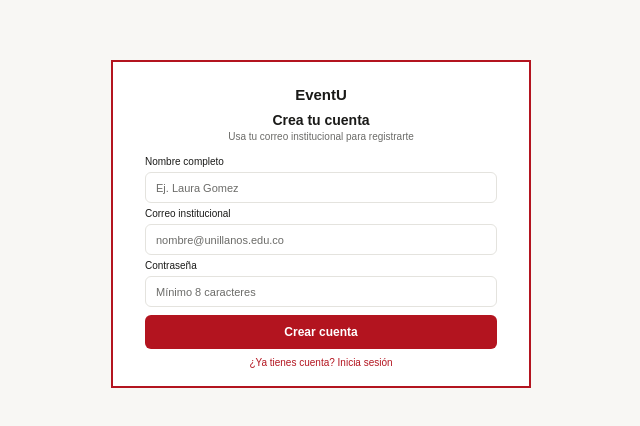
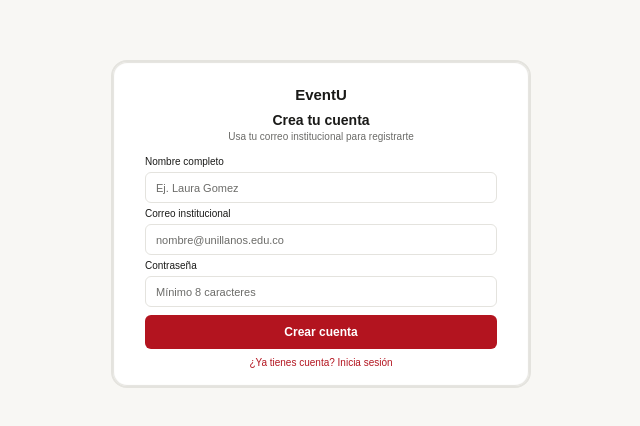
Before and after one commit to atlas-interactive/eventu-web, a React (Vite) app: page / in a window 1280 px wide. Shown: the part 176-602 px from the top of the page, without its empty margins (319-959 px from the left). Built offline with nearby package versions, Linux system fonts and the light colour scheme; no server answers.

Commit message:
Add email validation and enhance registration form styles: implement institutional email regex and update border styles

```diff
--- a/src/features/auth/FormularioRegistro.tsx
+++ b/src/features/auth/FormularioRegistro.tsx
@@ -2,6 +2,8 @@ import React, { useState } from 'react';
 import { isAxiosError } from 'axios';
 import { registrarUsuario } from './services/authService';
 import type { RegistroDTO } from '../../types/auth';
+
+const correoInstitucionalRegex = /^[A-Za-z0-9._%+-]+@[A-Za-z0-9.-]+\.(edu|edu\.[a-z]{2})$/;
 
 export const FormularioRegistro: React.FC = () => {
     const [formData, setFormData] = useState<RegistroDTO>({
@@ -27,9 +29,15 @@ export const FormularioRegistro: React.FC = () => {
     // Maneja el envío del formulario
     const handleSubmit = async (e: React.SubmitEvent<HTMLFormElement>) => {
         e.preventDefault();
-        setLoading(true);
         setMensajeError(null);
         setMensajeExito(null);
+
+        if (!correoInstitucionalRegex.test(formData.correo)) {
+            setMensajeError('Debe ingresar un correo institucional educativo válido.');
+            return;
+        }
+
+        setLoading(true);
 
         try {
             const response = await registrarUsuario(formData);
--- a/src/index.css
+++ b/src/index.css
@@ -20,7 +20,9 @@
 }
 
 .register-form {
-  border-color: var(--color-eventu-institutional-red);
+  border-color: var(--color-eventu-border);
+  border-radius: 1rem;
+  box-shadow: inset 0 0 1px 1px var(--color-eventu-border);
   background-color: var(--color-eventu-white-surface);
   color: var(--color-eventu-main-ink);
 }
```
